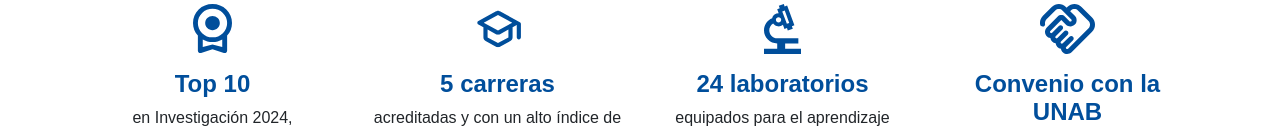
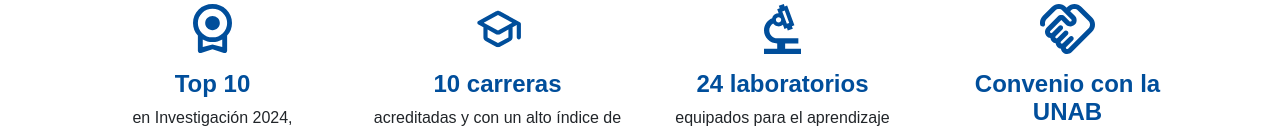
Before and after one commit to SergioCallanPerez/UntelsWebFrontend, a React (Vite) app: page /pregrado in a window 1280 px wide. Shown: the part 570-703 px from the top of the page. Built offline with nearby package versions, Linux system fonts and the light colour scheme; a web font is replaced by a local one.

Commit message:
Refactor Achievements component; adjust column sizes and update text for improved clarity and layout

```diff
--- a/src/main/pages/main/sections/achievements.jsx
+++ b/src/main/pages/main/sections/achievements.jsx
@@ -10,41 +10,29 @@ export default function Achievements() {
     <section>
       <Container>
         <Row>
-          <Col
-            md={3}
-            className="text-center"
-          >
-            <img src={TopTen}  height="50px" className="mb-3"/>
+          <Col xs={6} md={3} className="text-center">
+            <img src={TopTen} height="50px" className="mb-3" />
             <h4 className="background-title">
               <b>Top 10</b>
             </h4>
             <p>en Investigación 2024, reconocimiento nacional.</p>
           </Col>
-          <Col
-            md={3}
-            className="text-center"
-          >
-            <img src={Career} height="50px" className="mb-3"/>
+          <Col xs={6} md={3} className="text-center">
+            <img src={Career} height="50px" className="mb-3" />
             <h4 className="background-title">
-              <b>5 carreras</b>
+              <b>10 carreras</b>
             </h4>
             <p>acreditadas y con un alto índice de empleabilidad.</p>
           </Col>
-          <Col
-            md={3}
-            className="text-center"
-          >
-            <img src={Laboratories} height="50px" className="mb-3"/>
+          <Col xs={6} md={3} className="text-center">
+            <img src={Laboratories} height="50px" className="mb-3" />
             <h4 className="background-title">
               <b>24 laboratorios</b>
             </h4>
             <p>equipados para el aprendizaje práctico.</p>
           </Col>
-          <Col
-            md={3}
-            className="text-center"
-          >
-            <img src={Agreements} height="50px" className="mb-3"/>
+          <Col xs={6} md={3} className="text-center">
+            <img src={Agreements} height="50px" className="mb-3" />
             <h4 className="background-title">
               <b>Convenio con la UNAB</b>
             </h4>
```
